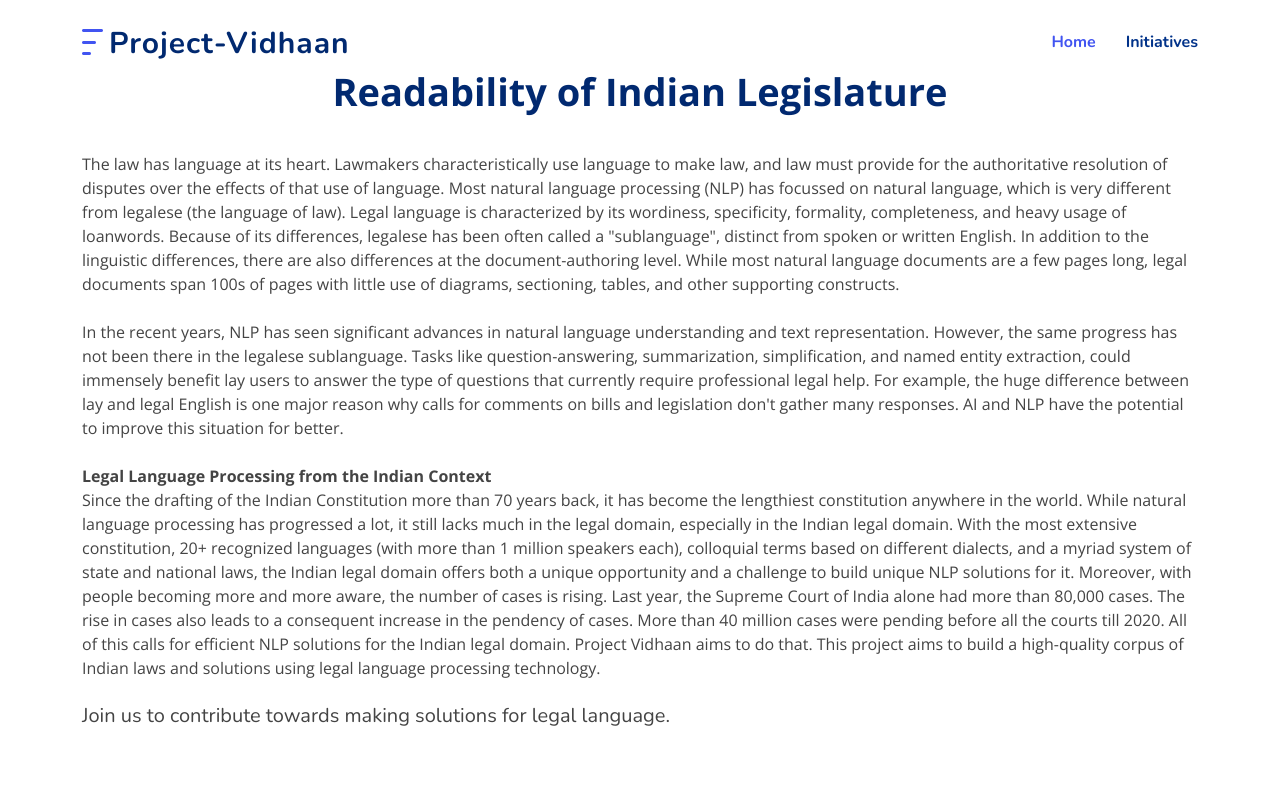
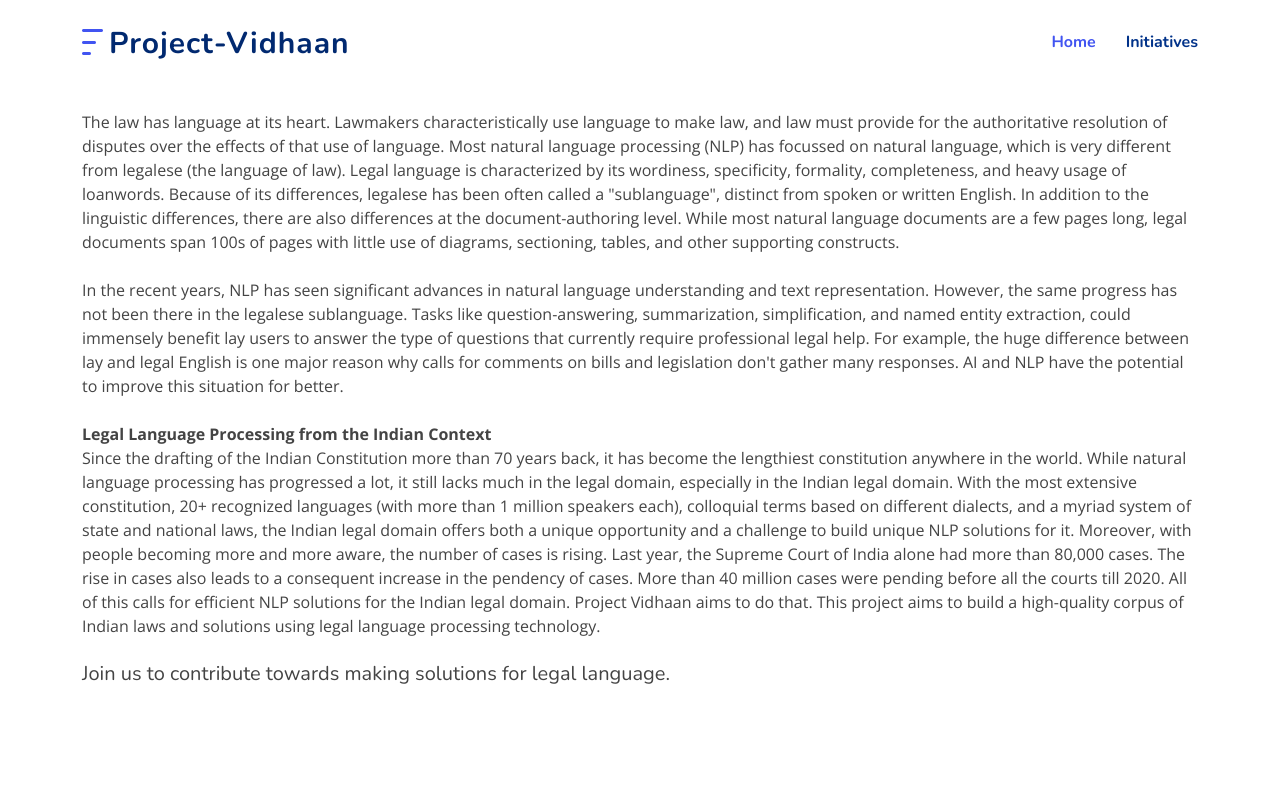
Before and after one commit to midas-research/project-vidhaan, a plain HTML site: page index.html in a window 1280 px wide. Shown: the top 800 px of the page. Drawn offline with nearby package versions, Linux system fonts and the light colour scheme.

Commit message:
Update index.html

```diff
--- a/index.html
+++ b/index.html
@@ -109,7 +109,7 @@
 
         <header class="section-header">
           <h2></h2>
-          <p>Readability of Indian Legislature</p>
+          <p></p>
         </header>
 
         <div class="row">
```
